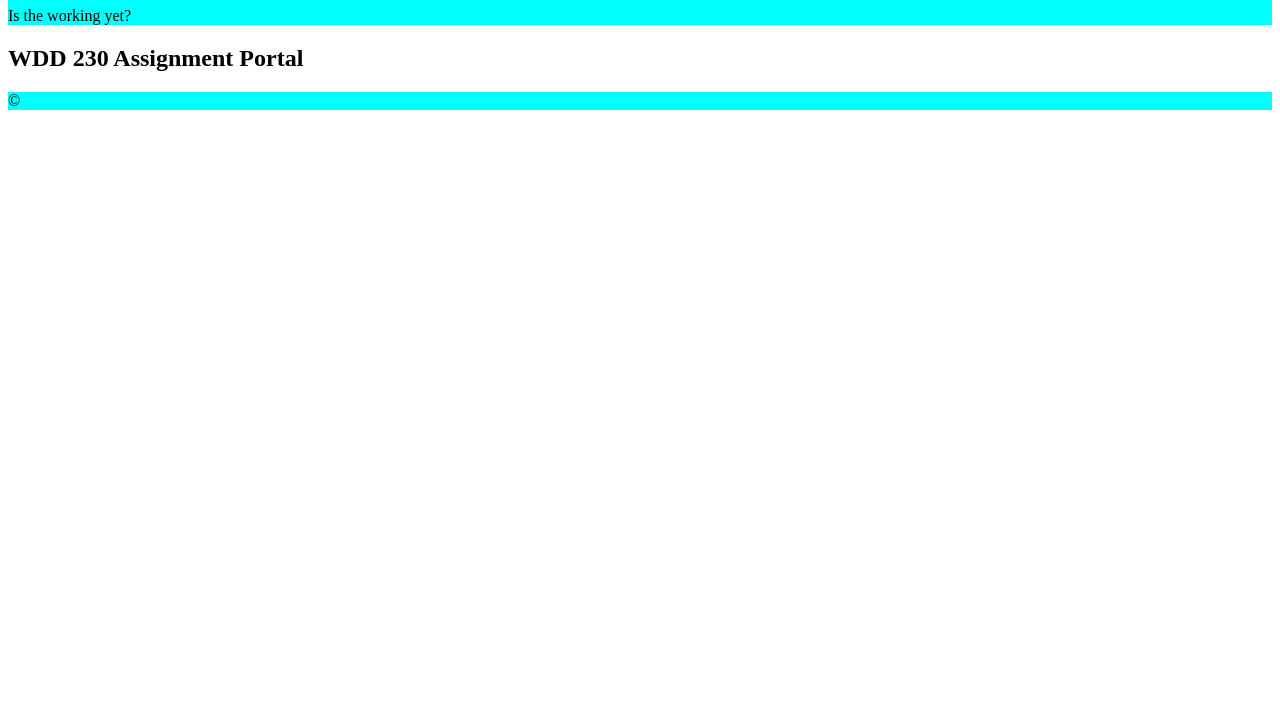
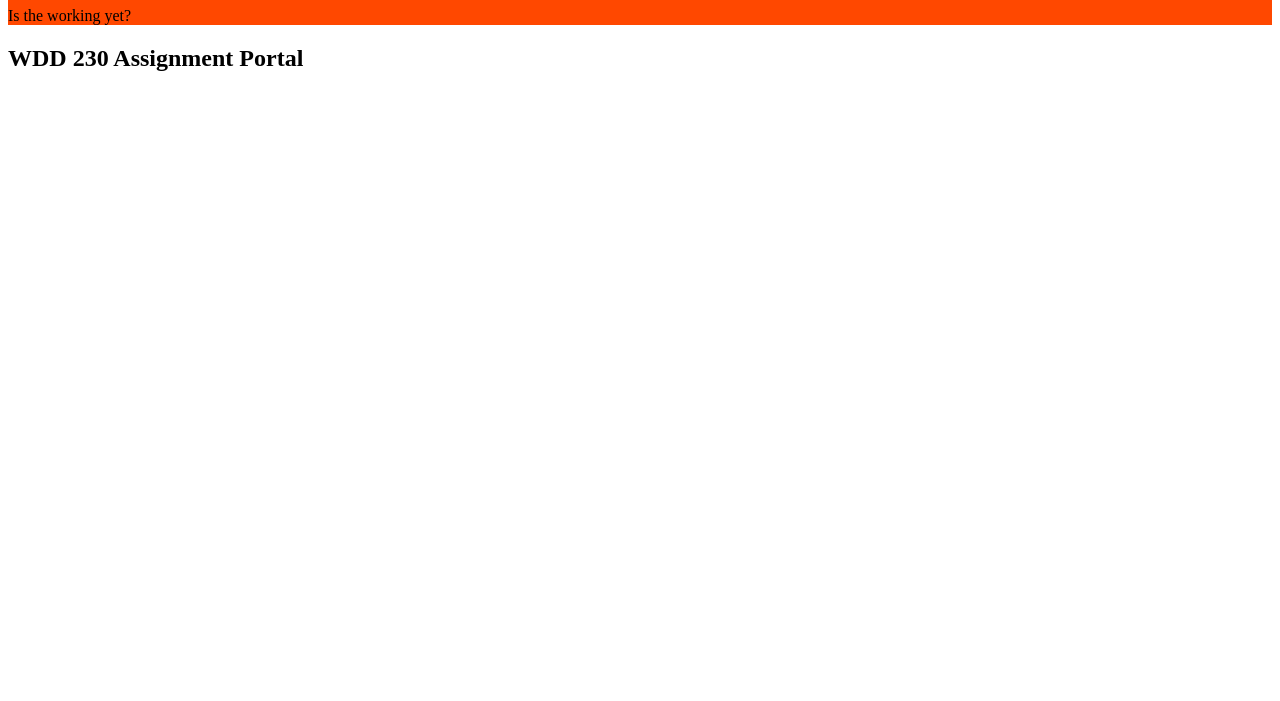
Before and after one commit to kayleighhansen/projects, a plain HTML site: page index.html in a window 1280 px wide. Shown: the part 99-800 px from the top of the page. Drawn offline with Linux system fonts and the light colour scheme.

Commit message:
please for the love

```diff
--- a/css/style.css
+++ b/css/style.css
@@ -1,3 +1,3 @@
 header, footer {
-    background-color: aqua;
+    background-color: #ff4800;
 }
--- a/index.html
+++ b/index.html
@@ -14,7 +14,7 @@
 </header>
     <h2>WDD 230 Assignment Portal</h2>
 <footer>
-    &copy;
+
 </footer>
 </body>
 </html>
```
